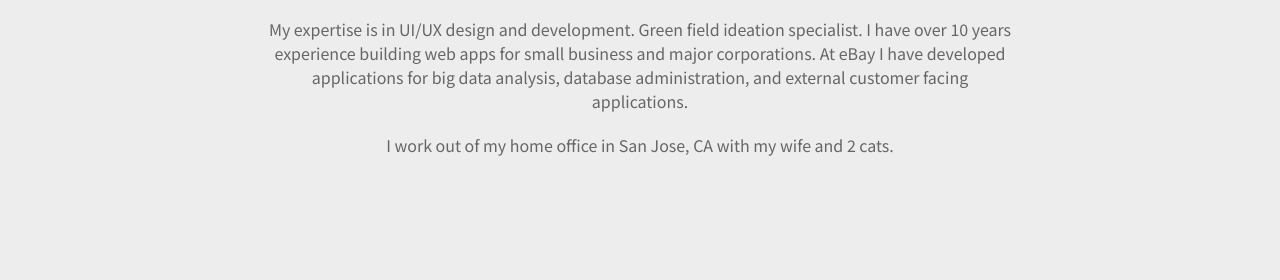
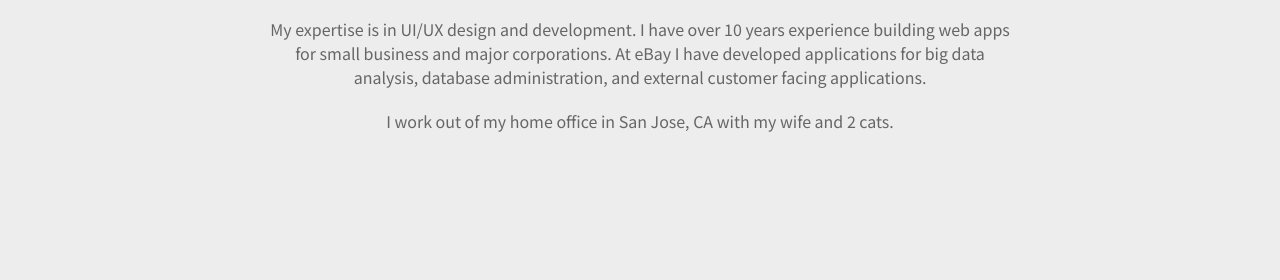
Before and after one commit to tedpedersen/portfolio, a plain HTML site: page index.html in a window 1280 px wide. Shown: the part 756-1036 px from the top of the page. Drawn offline with nearby package versions, Linux system fonts and the light colour scheme.

Commit message:
content update

```diff
--- a/index.html
+++ b/index.html
@@ -49,7 +49,7 @@
             <img src="img/ted.jpg" class="uk-border-circle" style="height: 200px;" >
             <p>Hi, I am Ted. I have been working with technology and art my entire life.
             Creativity drives me and technology is my tactical engine.</p>
-            <p>My expertise is in UI/UX design and development. Green field ideation specialist.
+            <p>My expertise is in UI/UX design and development.
             I have over 10 years experience building web apps for small business and major corporations.
             At eBay I have developed applications for big data analysis, database administration, and
             external customer facing applications.</p>
```
